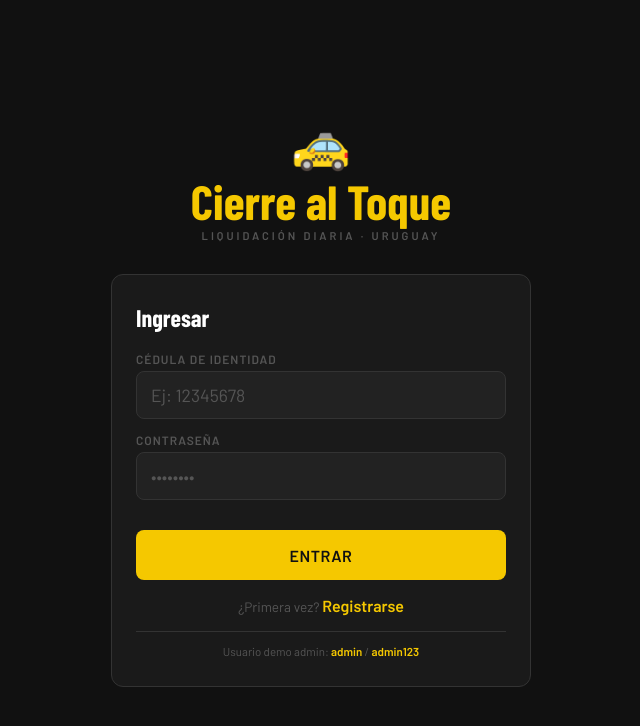
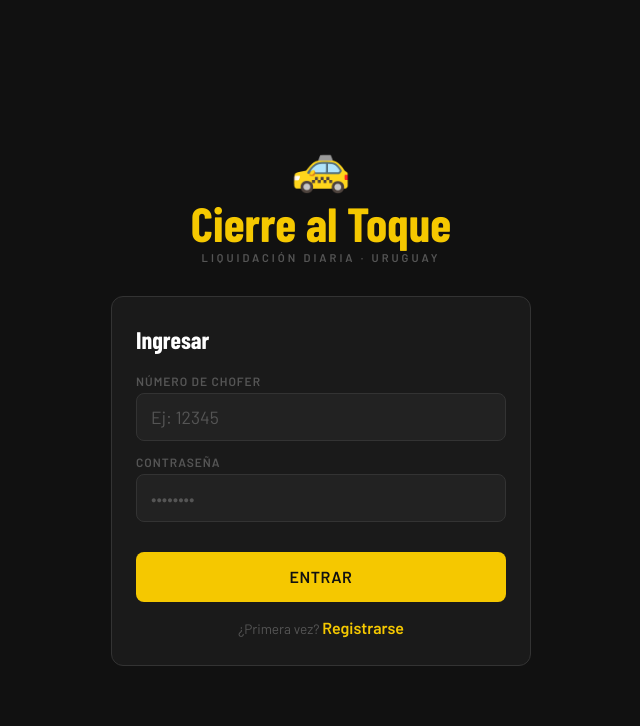
Before and after one commit to rogonzalezmontero-dev/cierre-al-toque, a React (Vite) app: page /login in a window 1280 px wide. Shown: the top 726 px of the page, without its empty margins (319-959 px from the left). Built offline with nearby package versions, Linux system fonts and the light colour scheme; a web font is replaced by a local one.

Commit message:
Change login input from cedula to codigoChofer

```diff
--- a/src/pages/LoginPage.jsx
+++ b/src/pages/LoginPage.jsx
@@ -5,7 +5,7 @@ import { useAuth } from '../context/AuthContext';
 export default function LoginPage() {
   const { login } = useAuth();
   const navigate = useNavigate();
-  const [cedula, setCedula] = useState('');
+  const [codigoChofer, setCodigoChofer] = useState('');
   const [password, setPassword] = useState('');
   const [error, setError] = useState('');
   const [loading, setLoading] = useState(false);
@@ -14,7 +14,7 @@ export default function LoginPage() {
     e.preventDefault();
     setError('');
     setLoading(true);
-    const result = login(cedula.trim(), password);
+    const result = login(codigoChofer.trim(), password);
     setLoading(false);
     if (result.ok) {
       navigate('/', { replace: true });
@@ -42,13 +42,13 @@ export default function LoginPage() {
 
         <form onSubmit={handleSubmit}>
           <div className="form-group">
-            <label className="form-label">Cédula de Identidad</label>
+            <label className="form-label">Número de Chofer</label>
             <input
               className="form-input"
               type="text"
-              placeholder="Ej: 12345678"
-              value={cedula}
-              onChange={(e) => setCedula(e.target.value)}
+              placeholder="Ej: 12345"
+              value={codigoChofer}
+              onChange={(e) => setCodigoChofer(e.target.value)}
               required
               autoComplete="username"
             />
@@ -78,12 +78,6 @@ export default function LoginPage() {
             Registrarse
           </Link>
         </div>
-
-        <div className="mt-2" style={{ borderTop: '1px solid var(--gris)', paddingTop: 12 }}>
-          <div className="text-muted" style={{ fontSize: '0.72rem', textAlign: 'center' }}>
-            Usuario demo admin: <strong style={{ color: 'var(--amarillo)' }}>admin</strong> / <strong style={{ color: 'var(--amarillo)' }}>admin123</strong>
-          </div>
-        </div>
       </div>
     </div>
   );
```
